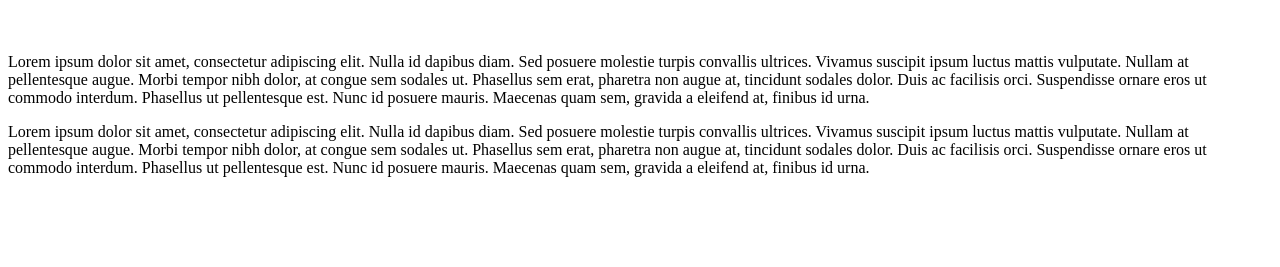
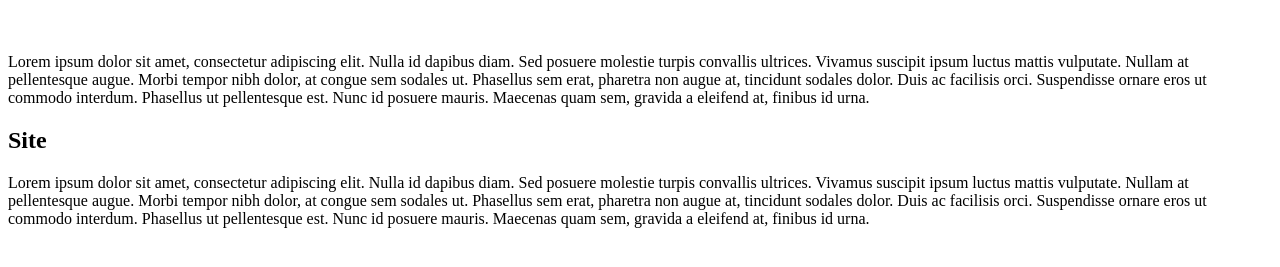
Before and after one commit to juliojcch2018/juliojcch2018.github.io, a plain HTML site: page index.html in a window 1280 px wide. Shown: the part 61-328 px from the top of the page. Drawn offline with Linux system fonts and the light colour scheme.

Commit message:
Escribi un Subtitulo

```diff
--- a/index.html
+++ b/index.html
@@ -7,7 +7,7 @@
     <title>My web site</title>
 </head>
 <body>
-    <!--Todos los 'H' son titulare-->
+    <!--Todos los "H" son titulare-->
     <!--Solo se agrega un H1 porque tiene un valor semantico, pero si puede agregar varios H2, H3, H4, H5, etc-->
     <h1>Web site</h1>
     <!--'BR' solo agrega espaciado"-->
@@ -20,6 +20,8 @@
         Suspendisse ornare eros ut commodo interdum. Phasellus ut pellentesque est. Nunc id posuere mauris. Maecenas quam sem,
         gravida a eleifend at, finibus id urna.
     </p>
+    <!--Despues de "H2" son sutitulos-->
+    <h2>Site</h2>
     <p>
         Lorem ipsum dolor sit amet, consectetur adipiscing elit. Nulla id dapibus diam. Sed posuere molestie turpis convallis
         ultrices. Vivamus suscipit ipsum luctus mattis vulputate. Nullam at pellentesque augue. Morbi tempor nibh dolor, at
```
